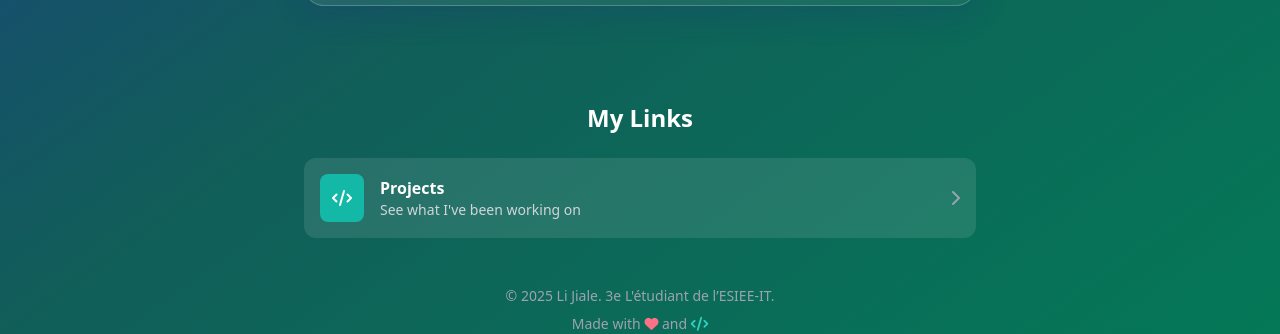
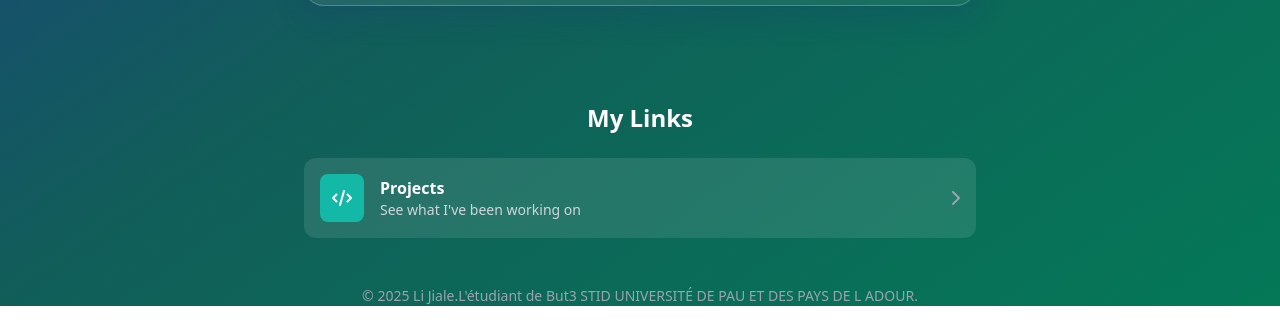
Before and after one commit to Lijiale-coding/person-web, a website: page src/index.html in a window 1280 px wide. Shown: the part 592-926 px from the top of the page. After the commit the page ends 898 px from the top, so only its background shows below. Drawn offline with nearby package versions, Linux system fonts and the light colour scheme.

Commit message:
Update index.html

```diff
--- a/src/index.html
+++ b/src/index.html
@@ -116,8 +116,7 @@
 
         <!-- Footer -->
         <div class="mt-12 text-center text-gray-400 text-sm">
-            <p>© 2025 Li Jiale. 3e L'étudiant de l’ESIEE-IT.</p>
-            <p class="mt-2">Made with <i class="fas fa-heart text-rose-400"></i> and <i class="fas fa-code text-teal-400"></i></p>
+            <p>© 2025 Li Jiale.L'étudiant de But3 STID UNIVERSITÉ DE PAU ET DES PAYS DE L ADOUR.</p>
         </div>
     </div>
 
```
